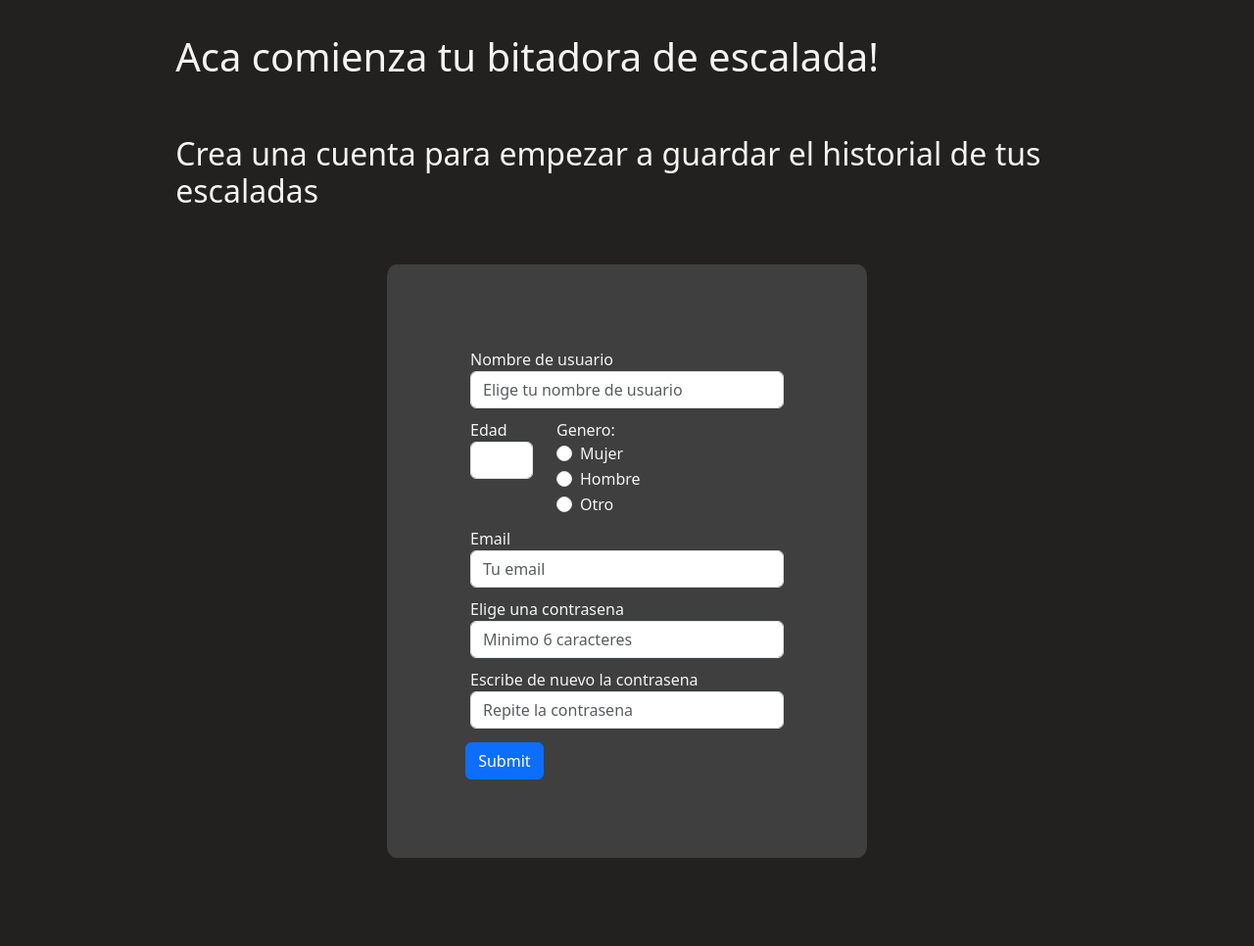
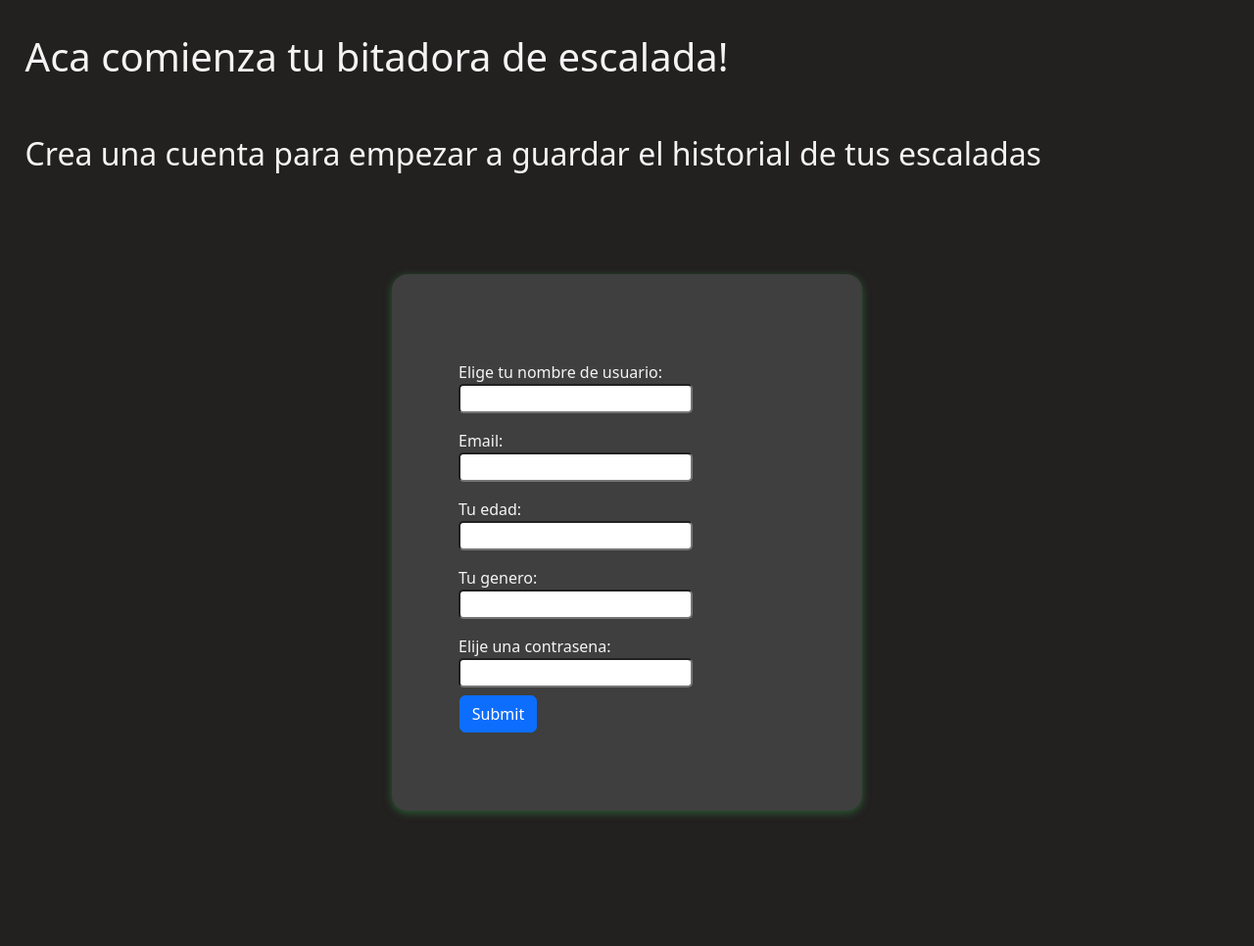
Before and after one commit to NMS47/climbing_log, a Django app: page /sign_up in a window 1280 px wide. Shown: the part 56-1022 px from the top of the page at 98% size. Run offline with Django 4.2, Linux system fonts and the light colour scheme; some libraries are stand-ins or nearby versions.

Commit message:
Changed sign up form to a modelform

```diff
--- /dev/null
+++ b/climb_log_webapp/forms.py
@@ -0,0 +1,14 @@
+from django import forms
+from .models import Users
+
+class SignUpForm(forms.ModelForm):
+    class Meta:
+        model = Users
+        exclude = ['id','creation_date']
+        labels = {
+            "username": "Elige tu nombre de usuario:",
+            "email": "Email:",
+            "age": "Tu edad:",
+            "gender": "Tu genero:",
+            "user_pw": "Elije una contrasena:"
+        }
--- a/climb_log_webapp/models.py
+++ b/climb_log_webapp/models.py
@@ -3,12 +3,13 @@ from django.core.validators import MaxValueValidator, MinValueValidator, EmailVa
 
 # Create your models here.
 class Users(models.Model):
-    user_id = models.PositiveIntegerField(primary_key=True, unique=True)
+    id = models.PositiveIntegerField(primary_key=True, unique=True)
     username = models.CharField(max_length=20, unique=True)
     email = models.EmailField(max_length=30, unique=True, validators=[EmailValidator])
     age = models.PositiveSmallIntegerField(validators=[MinValueValidator(3) ,MaxValueValidator(100)])
     gender = models.CharField(max_length=7)
     user_pw = models.CharField(max_length=100)
+    creation_date = models.DateTimeField(auto_now=True)
 
     def __str__(self):
         return f"{self.username}, {self.email}"
--- a/climb_log_webapp/static/climb_log_webapp/login.css
+++ b/climb_log_webapp/static/climb_log_webapp/login.css
@@ -1,48 +1,20 @@
-form {
-    border-radius: 2%;
-    background-color: rgb(62, 63, 62);
-    width: fit-content;
-    padding: 5rem;
+body{
+    margin: 0;
 
 }
-.container {
-    display: flex;
-    justify-content: center;
-    align-items: center;
 
-}
-.row {
-    justify-content: center;
-    padding: 0.3rem;
+form {
+    margin: 3rem auto;
+    border-radius: 16px;
+    background-color: rgb(62, 63, 62);
+    max-width: 30rem;
+    padding: 5rem;
+    box-shadow: 0 2px 8px rgb(40, 95, 49);}
 
-}
-.col{
-    justify-content: center;
+.col {
+    padding: .5rem 0;
 }
 
-.form-control{
-    width: 20rem;
+button{
+    margin-left: -.7rem;
 }
-
-.age-input{
-    width: 4rem;
-}
-
-.gender{
-    flex-grow: 4;
-}
-
-@media only screen and (min-width: 700px) {
-    main {
-        margin:auto;
-        width: 75%;
-    }
-}
-
-
-@media only screen and (min-width: 400px) {
-    main {
-        margin:auto;
-        width: 75%;
-    }
-}
--- /dev/null
+++ b/climb_log_webapp/static/climb_log_webapp/sign_up.css
@@ -0,0 +1,73 @@
+/* form {
+    border-radius: 2%;
+    background-color: rgb(62, 63, 62);
+    width: fit-content;
+    padding: 5rem;
+
+}
+.container {
+    display: flex;
+    justify-content: center;
+    align-items: center;
+
+}
+.row {
+    justify-content: center;
+    padding: 0.3rem;
+
+}
+.col{
+    justify-content: center;
+}
+
+.form-control{
+    width: 20rem;
+}
+
+.age-input{
+    width: 4rem;
+}
+
+.gender{
+    flex-grow: 4;
+}
+
+@media only screen and (min-width: 700px) {
+    main {
+        margin:auto;
+        width: 75%;
+    }
+}
+
+
+@media only screen and (min-width: 400px) {
+    main {
+        margin:auto;
+        width: 75%;
+    }
+} */
+body{
+    margin: 0;
+
+}
+
+form {
+    margin: 3rem auto;
+    border-radius: 16px;
+    background-color: rgb(62, 63, 62);
+    max-width: 30rem;
+    padding: 5rem;
+    box-shadow: 0 2px 8px rgb(40, 95, 49);}
+
+form input {
+    display: block;
+    border-radius: 5px;
+}
+
+.col {
+    padding: .5rem 0;
+}
+
+button{
+    margin-left: -.7rem;
+}
--- a/climb_log_webapp/templates/climb_log_webapp_ES/sign_up.html
+++ b/climb_log_webapp/templates/climb_log_webapp_ES/sign_up.html
@@ -3,7 +3,7 @@
 {% block title %}Crear una cuenta {%endblock%}
 {%block css_files%}
 <link rel="stylesheet" href="{% static 'climb_log_webapp/styles.css' %}">
-<link rel="stylesheet" href="{% static 'climb_log_webapp/login.css' %}">
+<link rel="stylesheet" href="{% static 'climb_log_webapp/sign_up.css' %}">
 {%endblock%}
 {%block content%}
 <main>
@@ -14,9 +14,9 @@
         <br><br>
     </div>
     <div class="container sign-up-form">
-        <form class="" method="POST">
+        <form action="/" method="POST">
             {%csrf_token%}
-            <div class="row">
+            {% comment %} <div class="row">
                 <div class="col">
                     <div class="form-group">
                         <label for="username">Nombre de usuario</label>
@@ -73,6 +73,18 @@
 
             </div>
 
+            <button type="submit" class="btn btn-primary">Submit</button> {% endcomment %}
+            {%for field in form%}
+            <div class="row">
+                <div class="col">
+                    <div class="form-group">
+                        {{field.label}}
+                        {{field}}
+
+                    </div>
+                </div>
+            </div>
+            {%endfor%}
             <button type="submit" class="btn btn-primary">Submit</button>
           </form>
     </div>
--- a/climb_log_webapp/views.py
+++ b/climb_log_webapp/views.py
@@ -2,6 +2,7 @@ from django.shortcuts import render, get_object_or_404
 from datetime import datetime
 from .models import Users
 from django.http import Http404, HttpResponseRedirect
+from .forms import SignUpForm
 
 
 grades_list = ['V0', 'V1', 'V2', 'V3', 'V4', 'V5', 'V6', 'V7', 'V8', 'V9', 'V10', 'V11', 'V12', 'V13', 'V14', 'V15', '5', '5+', '6a', '6a+', '6b', '6b+', '6c', '6c+', '7a', '7a+', '7b', '7b+', '7c', '8a', '8a+', '8b']
@@ -25,7 +26,8 @@ def sign_up(request):
         email = request.POST['email']
         pw = request.POST['pw']
         return HttpResponseRedirect("/successful_sign_up")
-    return render(request, 'climb_log_webapp_ES/sign_up.html')
+    form = SignUpForm()
+    return render(request, 'climb_log_webapp_ES/sign_up.html', {'form':form})
 
 def successful_sign_up(request):
     return render(request, 'climb_log_webapp_ES/successful_sign_up.html')
```
Also changed, not shown: climb_log_webapp/templates/climb_log_webapp_ES/login.html (+4 -4 lines), climb_log_webapp/migrations/0006_users_creation_date.py (added), climb_log_webapp/migrations/0007_rename_user_id_users_id.py (added), db.sqlite3.
